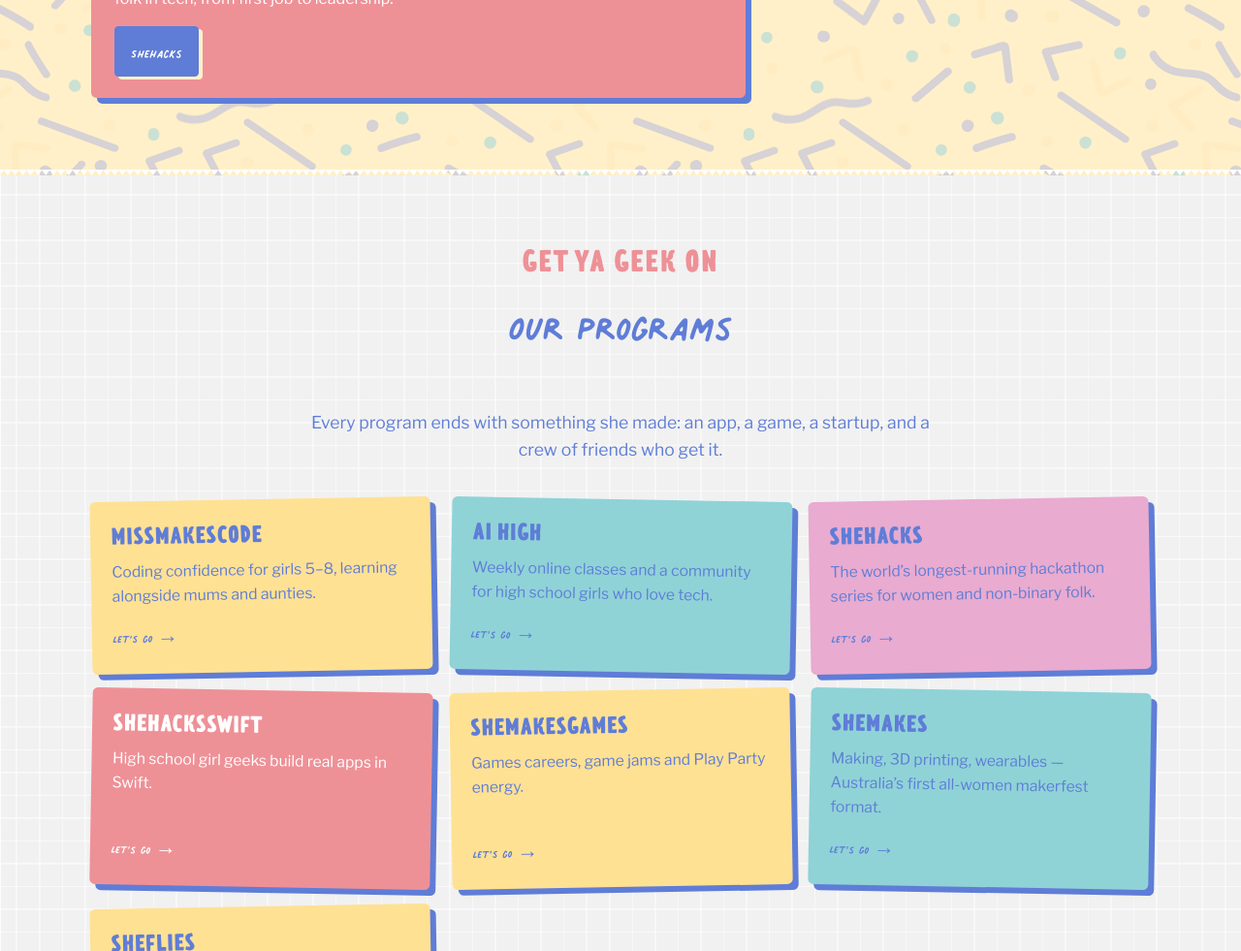
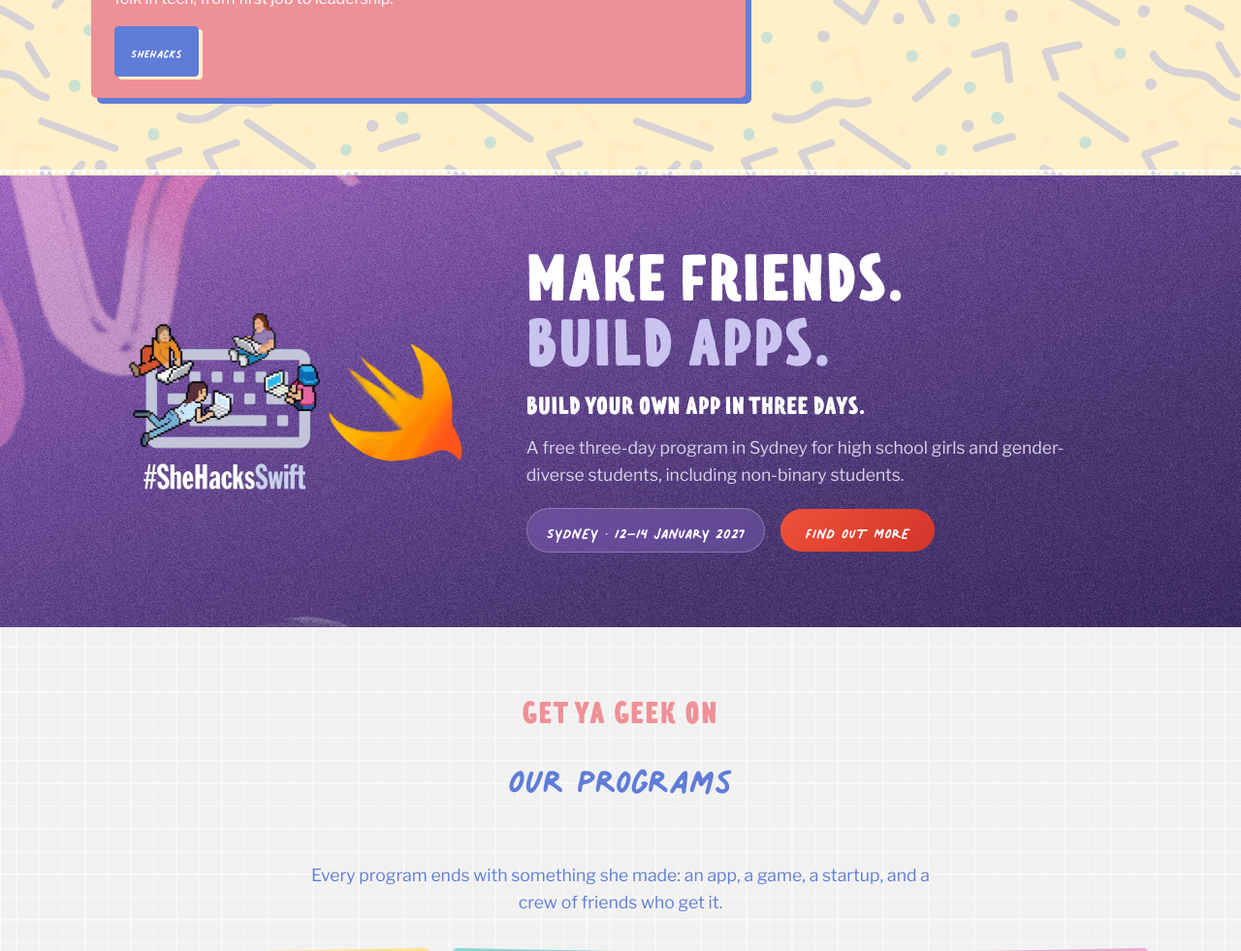
Before and after one commit to girlgeekacademy/girlgeekacademy.com, an Astro site: page / in a window 1280 px wide. Shown: the part 2784-3765 px from the top of the page at 97% size. Built offline with nearby package versions, Linux system fonts and the light colour scheme; Astro itself is replaced by a stand-in of ours.

Commit message:
Add SheHacksSwift 2027 promo band to the homepage
Co-authored-by: Cursor <cursoragent@cursor.com>

```diff
--- /dev/null
+++ b/src/components/home/SheHacksSwiftPromo.astro
@@ -0,0 +1,254 @@
+---
+/*
+ * Homepage promo for SheHacksSwift 2027.
+ * Borrows the SheHacksSwift page's own look (violet gradient, swift.org
+ * watercolour swoops and bird, Piñata + Jen Wagner Print) so it reads as the
+ * same thing people land on. Copy is lifted from /shehacksswift/.
+ * Do not restyle to the GGA design system.
+ */
+import { urls } from '../../data/urls';
+---
+
+<section class="shs-promo" aria-labelledby="shs-promo-title">
+	<div class="shs-promo__art" aria-hidden="true">
+		<img class="shs-promo__swoop shs-promo__swoop--purple" src="/images/shehacksswift/swift-org/purple-swoop.png" alt="" width="1116" height="961" loading="lazy" />
+		<img class="shs-promo__swoop shs-promo__swoop--orange" src="/images/shehacksswift/swift-org/orange-swoop-top.png" alt="" width="1220" height="911" loading="lazy" />
+		<img class="shs-promo__swoop shs-promo__swoop--white" src="/images/shehacksswift/swift-org/white-swoop-2.png" alt="" width="1190" height="834" loading="lazy" />
+	</div>
+
+	<div class="container shs-promo__inner">
+		<div class="shs-promo__mark">
+			<img class="shs-promo__logo" src="/images/shehacksswift/shehacksswift-logo.webp" alt="SheHacksSwift" width="520" height="481" loading="lazy" />
+			<img class="shs-promo__bird" src="/images/shehacksswift/swift-org/bird.png" alt="" aria-hidden="true" width="339" height="299" loading="lazy" />
+		</div>
+
+		<div class="shs-promo__copy">
+			<h2 id="shs-promo-title" class="shs-promo__title">
+				Make friends.<br /><span>Build apps.</span>
+			</h2>
+			<p class="shs-promo__sub">Build your own app in three days.</p>
+			<p class="shs-promo__body">
+				A free three-day program in Sydney for high school girls and gender-diverse students, including
+				non-binary students.
+			</p>
+			<div class="shs-promo__actions">
+				<span class="shs-promo__date">Sydney · 12–14 January 2027</span>
+				<a class="shs-promo__btn" href={urls.sheHacksSwift}>Find out more</a>
+			</div>
+		</div>
+	</div>
+</section>
+
+<style>
+	.shs-promo {
+		position: relative;
+		overflow: hidden;
+		color: #ffffff;
+		background-image: linear-gradient(160deg, #a268c1 0%, #6c4a98 35%, #4b3773 70%, #3b2b62 100%);
+		padding: clamp(3rem, 6vw, 5rem) 0;
+	}
+
+	.shs-promo::before {
+		content: '';
+		position: absolute;
+		inset: 0;
+		background-image: url('/images/shehacksswift/grain.png');
+		background-size: 300px 300px;
+		mix-blend-mode: soft-light;
+		opacity: 0.42;
+		pointer-events: none;
+		z-index: 2;
+	}
+
+	.shs-promo__art {
+		position: absolute;
+		inset: 0;
+		z-index: 1;
+		pointer-events: none;
+	}
+
+	.shs-promo__swoop {
+		position: absolute;
+		height: auto;
+		opacity: 0.85;
+	}
+
+	/* Swoops sit behind the logo side and the far right, never under the text */
+	.shs-promo__swoop--purple {
+		width: 34%;
+		left: -4%;
+		top: -18%;
+		opacity: 0.55;
+	}
+
+	.shs-promo__swoop--orange {
+		width: 26%;
+		right: -9%;
+		top: -38%;
+		opacity: 0.7;
+	}
+
+	.shs-promo__swoop--white {
+		width: 30%;
+		left: 4%;
+		bottom: -55%;
+		opacity: 0.35;
+	}
+
+	.shs-promo__inner {
+		position: relative;
+		z-index: 3;
+		display: flex;
+		flex-wrap: wrap;
+		align-items: center;
+		justify-content: center;
+		gap: 2rem clamp(2rem, 5vw, 4.5rem);
+	}
+
+	.shs-promo__mark {
+		display: flex;
+		align-items: center;
+		gap: 0.25rem;
+		flex: 0 0 auto;
+	}
+
+	.shs-promo__logo {
+		display: block;
+		width: clamp(150px, 16vw, 230px);
+		height: auto;
+	}
+
+	.shs-promo__bird {
+		display: block;
+		width: clamp(110px, 11vw, 160px);
+		height: auto;
+	}
+
+	.shs-promo__copy {
+		flex: 1 1 26rem;
+		max-width: 38rem;
+		display: flex;
+		flex-direction: column;
+		gap: 0.9rem;
+	}
+
+	.shs-promo__title {
+		margin: 0;
+		font-family: var(--font-pinata);
+		font-weight: 400;
+		font-size: clamp(2.6rem, 5.4vw, 4.6rem);
+		line-height: 0.96;
+		letter-spacing: 0.02em;
+		text-transform: uppercase;
+		color: #ffffff;
+	}
+
+	.shs-promo__title span {
+		color: #c9c3f0;
+	}
+
+	.shs-promo__sub {
+		margin: 0;
+		font-family: var(--font-pinata);
+		font-size: clamp(1.25rem, 2vw, 1.6rem);
+		line-height: 1.15;
+		letter-spacing: 0.02em;
+		text-transform: uppercase;
+		color: #ffffff;
+	}
+
+	.shs-promo__body {
+		margin: 0;
+		font-size: 1.1rem;
+		line-height: 1.55;
+		color: #d9d4ea;
+	}
+
+	.shs-promo__actions {
+		display: flex;
+		flex-wrap: wrap;
+		align-items: center;
+		gap: 0.9rem 1rem;
+		padding-top: 0.4rem;
+	}
+
+	.shs-promo__date,
+	.shs-promo__btn {
+		font-family: var(--font-display);
+		font-weight: 400;
+		font-size: 1.9rem;
+		line-height: 0.55;
+		text-transform: uppercase;
+		border-radius: 999px;
+		white-space: nowrap;
+	}
+
+	.shs-promo__date {
+		color: #ffffff;
+		background: rgba(255, 255, 255, 0.1);
+		border: 1px solid rgba(255, 255, 255, 0.25);
+		padding: 14px 20px;
+		-webkit-backdrop-filter: blur(14px) saturate(150%);
+		backdrop-filter: blur(14px) saturate(150%);
+	}
+
+	.shs-promo__btn {
+		display: inline-block;
+		text-decoration: none;
+		padding: 14px 26px;
+		color: #ffffff;
+		background-image: linear-gradient(135deg, #f05138 0%, #d2342a 100%);
+		transition: transform 0.2s ease, filter 0.2s ease, box-shadow 0.2s ease;
+	}
+
+	.shs-promo__btn:hover,
+	.shs-promo__btn:focus-visible {
+		color: #ffffff;
+		transform: translateY(-1px);
+		filter: brightness(1.06);
+		box-shadow: 0 14px 28px -14px rgba(196, 46, 39, 0.7);
+	}
+
+	.shs-promo__btn:focus-visible {
+		outline: 2px solid #ffffff;
+		outline-offset: 3px;
+	}
+
+	@media (max-width: 800px) {
+		.shs-promo__inner {
+			flex-direction: column;
+			text-align: center;
+		}
+
+		.shs-promo__copy {
+			flex-basis: auto;
+			align-items: center;
+		}
+
+		.shs-promo__actions {
+			justify-content: center;
+		}
+
+		.shs-promo__swoop--purple {
+			width: 80%;
+			left: -20%;
+			top: -6%;
+		}
+
+		.shs-promo__swoop--orange {
+			width: 50%;
+			right: -22%;
+			top: -12%;
+		}
+
+		.shs-promo__swoop--white {
+			display: none;
+		}
+	}
+
+	@media (prefers-reduced-motion: reduce) {
+		.shs-promo__btn {
+			transition: none;
+		}
+	}
+</style>
--- a/src/pages/index.astro
+++ b/src/pages/index.astro
@@ -6,6 +6,7 @@ import SheHacksPromo from '../components/home/SheHacksPromo.astro';
 import Hero from '../components/home/Hero.astro';
 import Pipeline from '../components/home/Pipeline.astro';
 import KeepIn from '../components/home/KeepIn.astro';
+import SheHacksSwiftPromo from '../components/home/SheHacksSwiftPromo.astro';
 import ProgramsHome from '../components/home/ProgramsHome.astro';
 import ReportSection from '../components/home/ReportSection.astro';
 import TechInSchools from '../components/home/TechInSchools.astro';
@@ -22,6 +23,7 @@ import PartnerHome from '../components/home/PartnerHome.astro';
 		<Hero />
 		<Pipeline />
 		<KeepIn />
+		<SheHacksSwiftPromo />
 		<ProgramsHome />
 		<SheHacksPromo />
 		<ReportSection />
```
